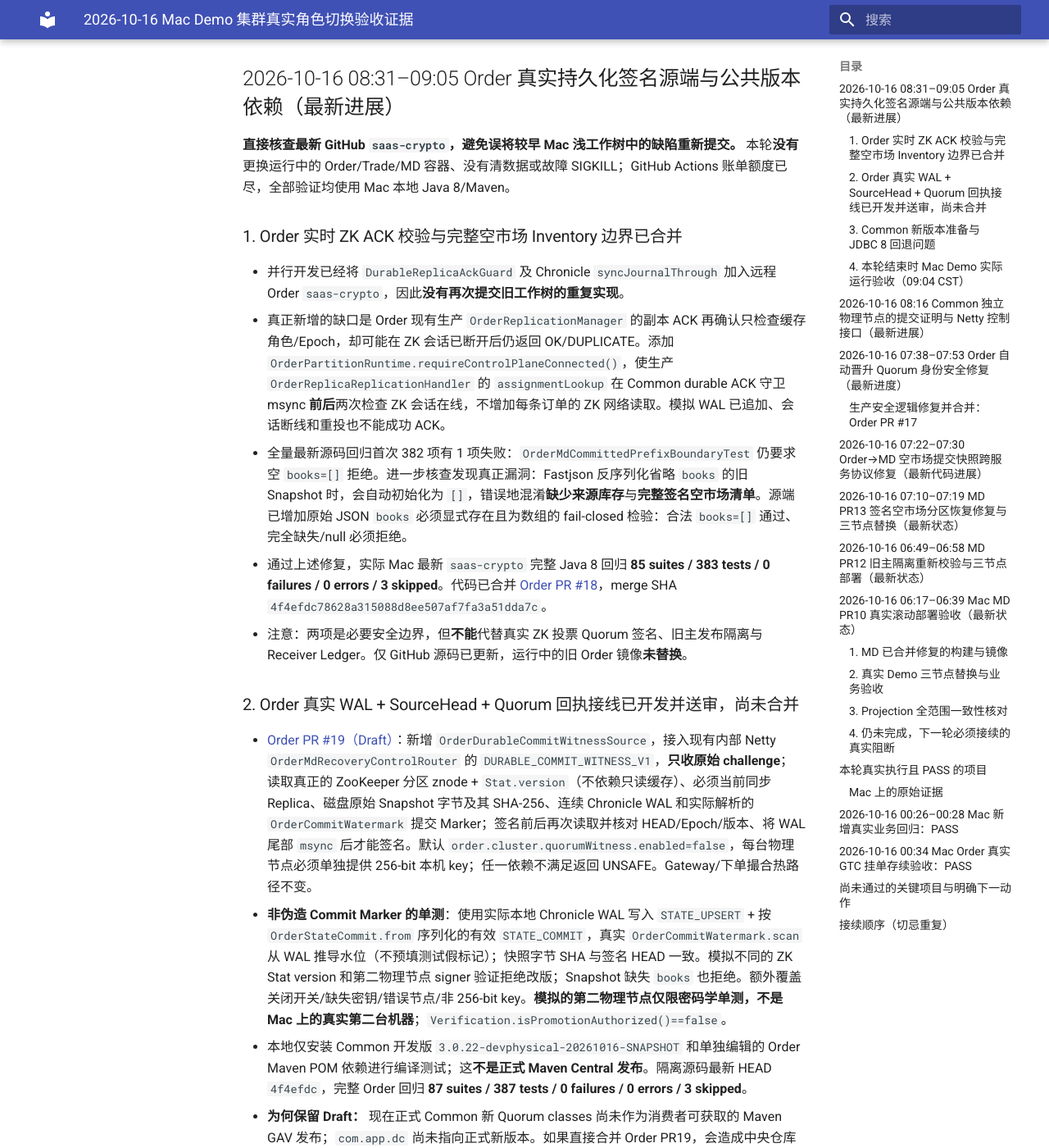
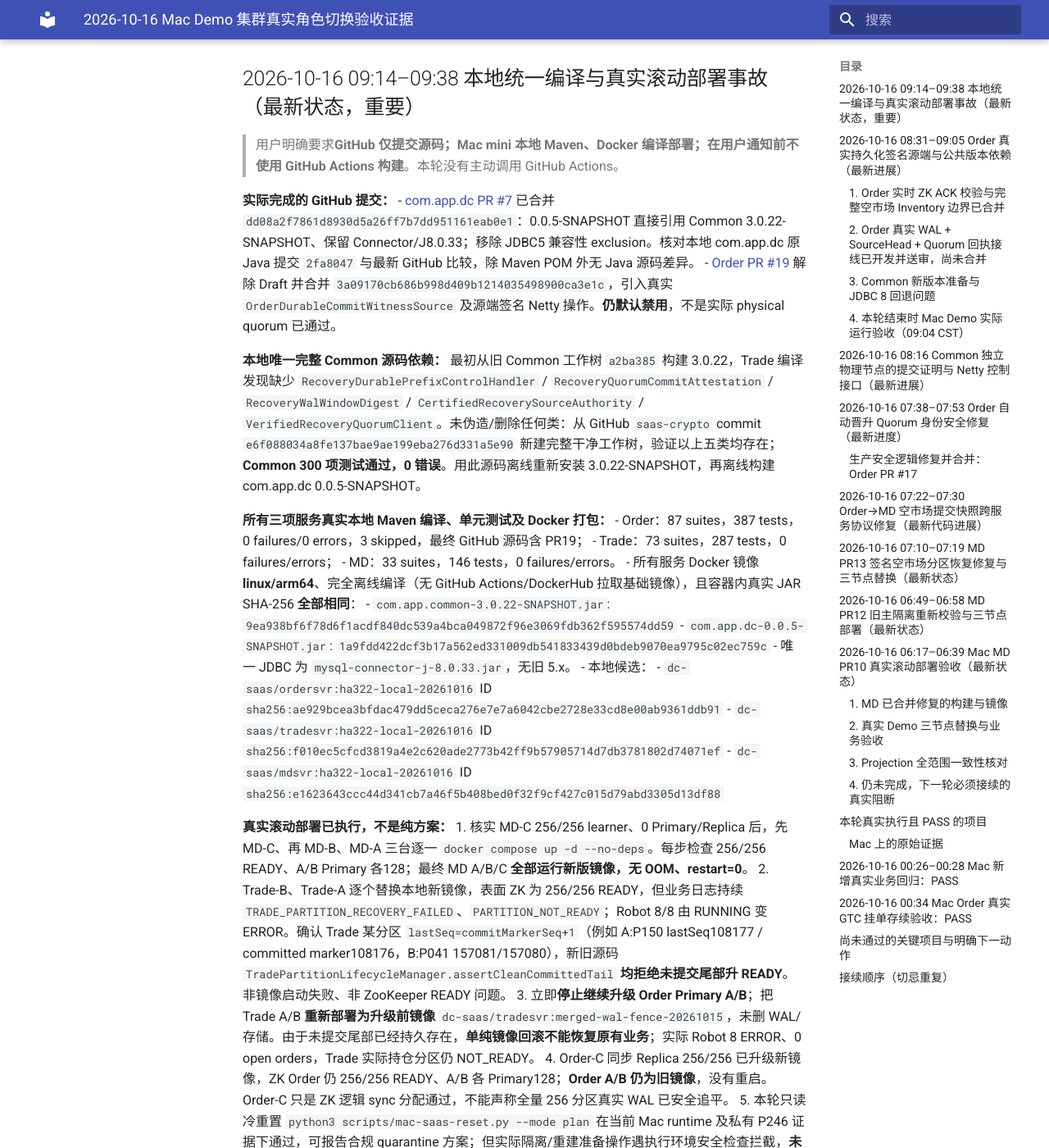
Before and after one commit to bliplink/dc-quant-deploy, an MkDocs documentation site: the page built from docs/CLUSTER_HA_REAL_ROLLOUT_EVIDENCE_20261016.zh-CN.md, in a window 1280 px wide and 1400 px high, scrolled down 282 px. Shown: the whole window at 82% size. Built offline with MkDocs 1.6.1 and Material for MkDocs 9.7.7, drawn with Linux system fonts in a browser that asks for light colours; some of the changed text lies outside the part shown.

Commit message:
docs(ha): capture offline local image roll and Trade dirty-tail startup outage [skip ci]

```diff
--- a/docs/CLUSTER_HA_REAL_ROLLOUT_EVIDENCE_20261016.zh-CN.md
+++ b/docs/CLUSTER_HA_REAL_ROLLOUT_EVIDENCE_20261016.zh-CN.md
@@ -1,6 +1,45 @@
 # 2026-10-16 Mac Demo 集群真实角色切换验收证据
 
 > 本文遵循 [集群最终统一验收任务书](CLUSTER_HA_FINAL_ACCEPTANCE_MISSION_20261015.zh-CN.md)；只记录真实已执行的操作。日期采用 Mac 所在时区 Asia/Shanghai。全程未新增产品功能，也未依赖 GitHub Actions。
+
+## 2026-10-16 09:14–09:38 本地统一编译与真实滚动部署事故（最新状态，重要）
+
+> 用户明确要求**GitHub 仅提交源码；Mac mini 本地 Maven、Docker 编译部署；在用户通知前不使用 GitHub Actions 构建**。本轮没有主动调用 GitHub Actions。
+
+**实际完成的 GitHub 提交：**
+- [com.app.dc PR #7](https://github.com/bliplink/com.app.dc/pull/7) 已合并 `dd08a2f7861d8930d5a26ff7b7dd951161eab0e1`：0.0.5-SNAPSHOT 直接引用 Common 3.0.22-SNAPSHOT、保留 Connector/J8.0.33；移除 JDBC5 兼容性 exclusion。核对本地 com.app.dc 原 Java 提交 `2fa8047` 与最新 GitHub 比较，除 Maven POM 外无 Java 源码差异。
+- [Order PR #19](https://github.com/bliplink/com.app.dc.ordersvr/pull/19) 解除 Draft 并合并 `3a09170cb686b998d409b1214035498900ca3e1c`，引入真实 `OrderDurableCommitWitnessSource` 及源端签名 Netty 操作。**仍默认禁用**，不是实际 physical quorum 已通过。
+
+**本地唯一完整 Common 源码依赖：** 最初从旧 Common 工作树 `a2ba385` 构建 3.0.22，Trade 编译发现缺少 `RecoveryDurablePrefixControlHandler` / `RecoveryQuorumCommitAttestation` / `RecoveryWalWindowDigest` / `CertifiedRecoverySourceAuthority` / `VerifiedRecoveryQuorumClient`。未伪造/删除任何类：从 GitHub `saas-crypto` commit `e6f088034a8fe137bae9ae199eba276d331a5e90` 新建完整干净工作树，验证以上五类均存在；**Common 300 项测试通过，0 错误**。用此源码离线重新安装 3.0.22-SNAPSHOT，再离线构建 com.app.dc 0.0.5-SNAPSHOT。
+
+**所有三项服务真实本地 Maven 编译、单元测试及 Docker 打包：**
+- Order：87 suites，387 tests，0 failures/0 errors，3 skipped，最终 GitHub 源码含 PR19；
+- Trade：73 suites，287 tests，0 failures/errors；
+- MD：33 suites，146 tests，0 failures/errors。
+- 所有服务 Docker 镜像 **linux/arm64**、完全离线编译（无 GitHub Actions/DockerHub 拉取基础镜像），且容器内真实 JAR SHA-256 **全部相同**：
+  - `com.app.common-3.0.22-SNAPSHOT.jar`: `9ea938bf6f78d6f1acdf840dc539a4bca049872f96e3069fdb362f595574dd59`
+  - `com.app.dc-0.0.5-SNAPSHOT.jar`: `1a9fdd422dcf3b17a562ed331009db541833439d0bdeb9070ea9795c02ec759c`
+  - 唯一 JDBC 为 `mysql-connector-j-8.0.33.jar`，无旧 5.x。
+- 本地候选：
+  - `dc-saas/ordersvr:ha322-local-20261016` ID `sha256:ae929bcea3bfdac479dd5ceca276e7e7a6042cbe2728e33cd8e00ab9361ddb91`
+  - `dc-saas/tradesvr:ha322-local-20261016` ID `sha256:f010ec5cfcd3819a4e2c620ade2773b42ff9b57905714d7db3781802d74071ef`
+  - `dc-saas/mdsvr:ha322-local-20261016` ID `sha256:e1623643ccc44d341cb7a46f5b408bed0f32f9cf427c015d79abd3305d13df88`
+
+**真实滚动部署已执行，不是纯方案：**
+1. 核实 MD-C 256/256 learner、0 Primary/Replica 后，先 MD-C、再 MD-B、MD-A 三台逐一 `docker compose up -d --no-deps`。每步检查 256/256 READY、A/B Primary 各128；最终 MD A/B/C **全部运行新版镜像，无 OOM、restart=0**。
+2. Trade-B、Trade-A 逐个替换本地新镜像，表面 ZK 为 256/256 READY，但业务日志持续 `TRADE_PARTITION_RECOVERY_FAILED`、`PARTITION_NOT_READY`；Robot 8/8 由 RUNNING 变 ERROR。确认 Trade 某分区 `lastSeq=commitMarkerSeq+1`（例如 A:P150 lastSeq108177 / committed marker108176，B:P041 157081/157080），新旧源码 `TradePartitionLifecycleManager.assertCleanCommittedTail` **均拒绝未提交尾部升 READY**。非镜像启动失败、非 ZooKeeper READY 问题。
+3. 立即**停止继续升级 Order Primary A/B**；把 Trade A/B **重新部署为升级前镜像** `dc-saas/tradesvr:merged-wal-fence-20261015`，未删 WAL/存储。由于未提交尾部已经持久存在，**单纯镜像回滚不能恢复原有业务**；实际 Robot 8 ERROR、0 open orders，Trade 实际持仓分区仍 NOT_READY。
+4. Order-C 同步 Replica 256/256 已升级新镜像，ZK Order 仍 256/256 READY、A/B 各 Primary128；**Order A/B 仍为旧镜像**，没有重启。Order-C 只是 ZK 逻辑 sync 分配通过，不能声称全量 256 分区真实 WAL 已安全追平。
+5. 本轮只读冷重置 `python3 scripts/mac-saas-reset.py --mode plan` 在当前 Mac runtime 及私有 P246 证据下通过，可报告合规 quarantine 方案；但实际隔离/重建准备操作遇执行环境安全检查拦截，**未执行任何整库数据删除/迁移/冷重置**，绝不可写成已经恢复清洁 Demo。
+
+**最后精确现状（09:38 CST 左右）：**
+- MD A/B/C：全部新版 Common3.0.22 镜像。
+- Trade A/B：都回退为 `merged-wal-fence-20261015`，但**存在未提交 WAL 尾部，业务仍 NOT_READY**；
+- Order A/B：旧 `merged-market-identity-image-20261015`，Order-C：新 `ha322-local-20261016`；
+- ZK Order/Trade/MD：三者都是 **256/256 READY**，但这是分配状态，**不能当作 Trade 业务恢复证明**；
+- Robot 表：**8 ERROR，0 活动挂单，8 有效租约**（进程尚在线，业务不可用）；
+- 数据完整保留、无 WAL 擅自删除。磁盘约 84% / 72GiB 剩余。
+- **优先恢复动作：** 以已经验证过的冷重置 quarantine + 新的 *本地固定镜像* Compose 和 MySQL/ZK/Trade/Order/MD 一致空起点进行 Demo 重建；或开发真实双副本提交证明认证后的安全 dirty-tail 恢复。**不能**只开启 `trade.cluster.recovery.rollbackUncommittedTail.enabled=true`：当前同步复制模式会显式拒绝不可信本地回滚。全量真实 HA 主切、Trade 资产权威对账、50/200租户测试都未验收。
 
 ## 2026-10-16 08:31–09:05 Order 真实持久化签名源端与公共版本依赖（最新进展）
 
```
